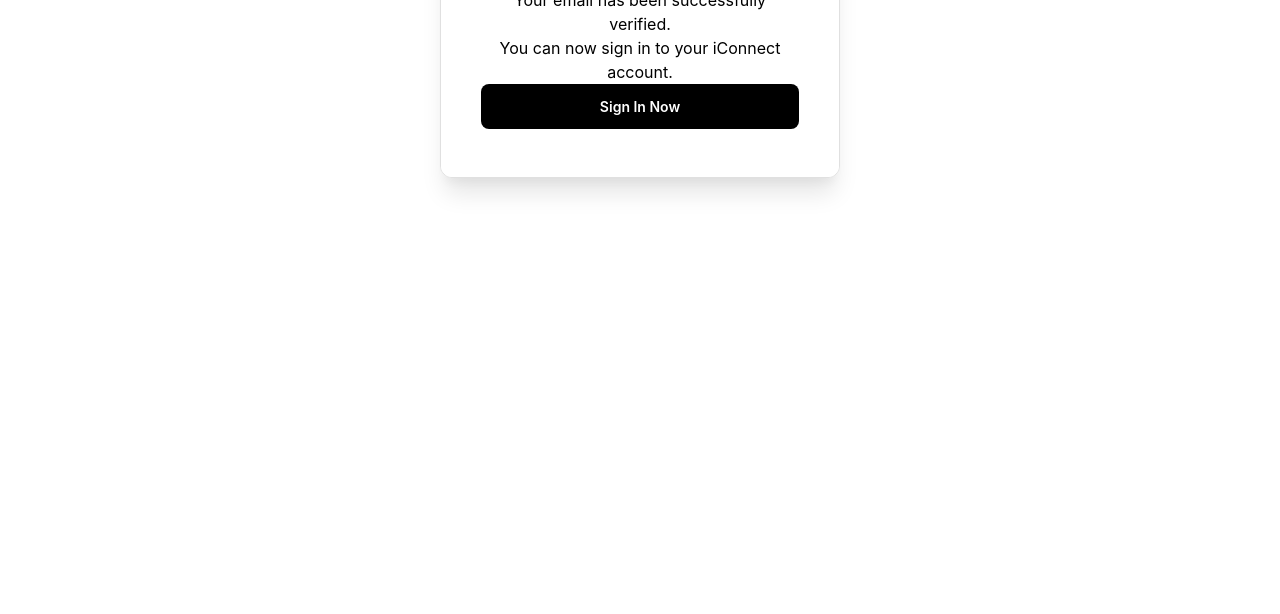
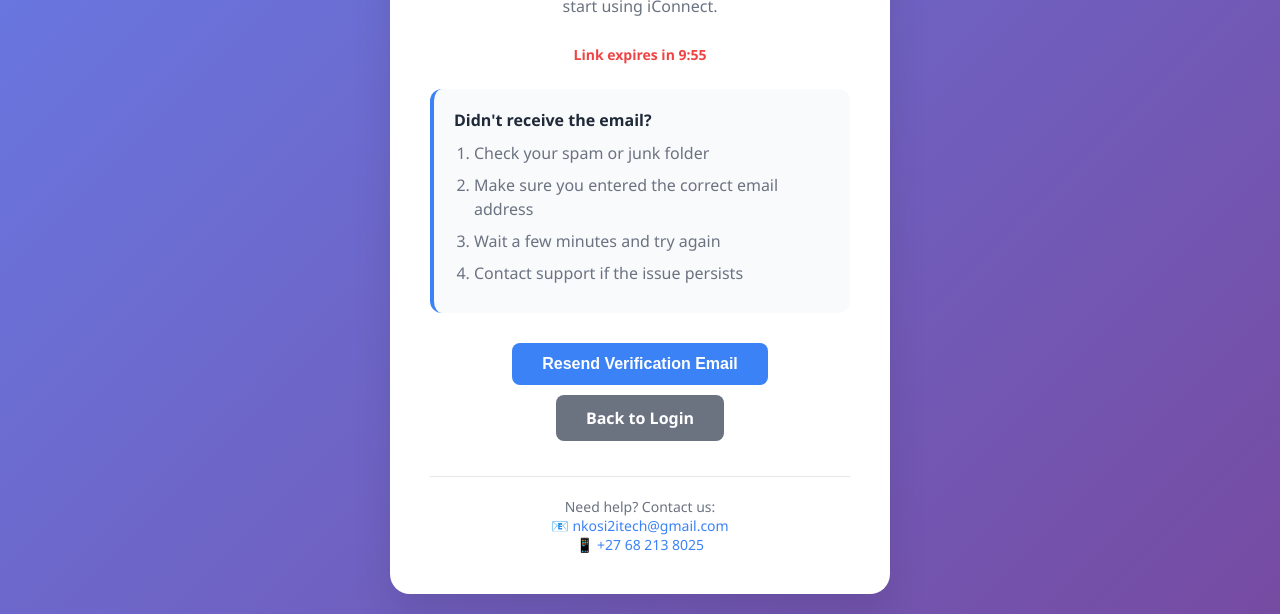
Before and after one commit to njabulo20104-hash/iConnect-auth, a website: page public/email-verified.html in a window 1280 px wide. Shown: the part 360-974 px from the top of the page. Before the commit the page ends 800 px from the top, so only its background shows below. Drawn offline with Linux system fonts and the light colour scheme.

Commit message:
Linked all files correcty

```diff
--- a/public/email-verified.html
+++ b/public/email-verified.html
@@ -1,23 +1,208 @@
 <!DOCTYPE html>
-<html>
+<html lang="en">
 <head>
-    <title>Email Verified - iConnect</title>
-    <link rel="stylesheet" href="style.css">
+    <meta charset="UTF-8">
+    <meta name="viewport" content="width=device-width, initial-scale=1.0">
+    <title>Email Verification Sent - iConnect</title>
+    <style>
+        * {
+            margin: 0;
+            padding: 0;
+            box-sizing: border-box;
+        }
+
+        body {
+            font-family: 'Segoe UI', Tahoma, Geneva, Verdana, sans-serif;
+            background: linear-gradient(135deg, #667eea 0%, #764ba2 100%);
+            min-height: 100vh;
+            display: flex;
+            align-items: center;
+            justify-content: center;
+            padding: 20px;
+        }
+
+        .verification-container {
+            background: white;
+            padding: 40px;
+            border-radius: 20px;
+            box-shadow: 0 20px 40px rgba(0,0,0,0.1);
+            text-align: center;
+            max-width: 500px;
+            width: 100%;
+        }
+
+        .icon {
+            font-size: 64px;
+            margin-bottom: 20px;
+        }
+
+        .success { color: #10b981; }
+        .warning { color: #f59e0b; }
+
+        h1 {
+            color: #1f2937;
+            margin-bottom: 15px;
+            font-size: 28px;
+        }
+
+        p {
+            color: #6b7280;
+            line-height: 1.6;
+            margin-bottom: 25px;
+            font-size: 16px;
+        }
+
+        .email-highlight {
+            color: #1f2937;
+            font-weight: 600;
+            background: #f3f4f6;
+            padding: 8px 12px;
+            border-radius: 8px;
+            display: inline-block;
+            margin: 10px 0;
+        }
+
+        .instructions {
+            background: #f8fafc;
+            padding: 20px;
+            border-radius: 12px;
+            border-left: 4px solid #3b82f6;
+            text-align: left;
+            margin: 25px 0;
+        }
+
+        .instructions h3 {
+            color: #1f2937;
+            margin-bottom: 10px;
+            font-size: 16px;
+        }
+
+        .instructions ol {
+            padding-left: 20px;
+            color: #6b7280;
+        }
+
+        .instructions li {
+            margin-bottom: 8px;
+            line-height: 1.5;
+        }
+
+        .btn {
+            background: #3b82f6;
+            color: white;
+            border: none;
+            padding: 12px 30px;
+            border-radius: 8px;
+            font-size: 16px;
+            font-weight: 600;
+            cursor: pointer;
+            transition: all 0.3s ease;
+            text-decoration: none;
+            display: inline-block;
+            margin: 5px;
+        }
+
+        .btn:hover {
+            background: #2563eb;
+            transform: translateY(-2px);
+        }
+
+        .btn-secondary {
+            background: #6b7280;
+        }
+
+        .btn-secondary:hover {
+            background: #4b5563;
+        }
+
+        .support-info {
+            margin-top: 30px;
+            padding-top: 20px;
+            border-top: 1px solid #e5e7eb;
+            color: #6b7280;
+            font-size: 14px;
+        }
+
+        .support-info a {
+            color: #3b82f6;
+            text-decoration: none;
+        }
+
+        .support-info a:hover {
+            text-decoration: underline;
+        }
+
+        .countdown {
+            font-size: 14px;
+            color: #ef4444;
+            font-weight: 600;
+            margin: 10px 0;
+        }
+    </style>
 </head>
 <body>
-    <div class="container">
-        <div class="login-wrapper">
-            <div class="form-panel">
-                <div class="form-container" style="text-align: center;">
-                    <h2>✅ Email Verified!</h2>
-                    <p>Your email has been successfully verified.</p>
-                    <p>You can now sign in to your iConnect account.</p>
-                    <a href="login.html" class="submit-btn" style="display: inline-block; text-decoration: none;">
-                        Sign In Now
-                    </a>
-                </div>
-            </div>
+    <div class="verification-container">
+        <div class="icon warning">📧</div>
+        <h1>Check Your Email</h1>
+        <p>We've sent a verification link to:</p>
+        <div class="email-highlight" id="user-email">your email address</div>
+        <p>Click the link in the email to verify your account and start using iConnect.</p>
+
+        <div class="countdown" id="countdown">Link expires in 10:00</div>
+
+        <div class="instructions">
+            <h3>Didn't receive the email?</h3>
+            <ol>
+                <li>Check your spam or junk folder</li>
+                <li>Make sure you entered the correct email address</li>
+                <li>Wait a few minutes and try again</li>
+                <li>Contact support if the issue persists</li>
+            </ol>
+        </div>
+
+        <button class="btn" onclick="resendVerification()">Resend Verification Email</button>
+        <a href="login.html" class="btn btn-secondary">Back to Login</a>
+
+        <div class="support-info">
+            Need help? Contact us:<br>
+            📧 <a href="mailto:nkosi2itech@gmail.com">nkosi2itech@gmail.com</a><br>
+            📱 <a href="https://wa.me/27682138025" target="_blank">+27 68 213 8025</a>
         </div>
     </div>
+
+    <script>
+        // Get user email from localStorage
+        const user = JSON.parse(localStorage.getItem('currentUser') || '{}');
+        if (user.email) {
+            document.getElementById('user-email').textContent = user.email;
+        }
+
+        // Countdown timer
+        let timeLeft = 600; // 10 minutes in seconds
+        const countdownElement = document.getElementById('countdown');
+
+        function updateCountdown() {
+            const minutes = Math.floor(timeLeft / 60);
+            const seconds = timeLeft % 60;
+            countdownElement.textContent = `Link expires in ${minutes}:${seconds.toString().padStart(2, '0')}`;
+
+            if (timeLeft > 0) {
+                timeLeft--;
+                setTimeout(updateCountdown, 1000);
+            } else {
+                countdownElement.textContent = "Verification link has expired";
+                countdownElement.style.color = "#ef4444";
+            }
+        }
+
+        updateCountdown();
+
+        function resendVerification() {
+            alert('Verification email has been resent! Please check your inbox.');
+            // Here you would typically call your resend verification function
+            timeLeft = 600; // Reset countdown
+            updateCountdown();
+        }
+    </script>
 </body>
 </html>
```
Also changed, not shown: public/login.html (+2 -2 lines), public/nkosi-it-logo.jpg (renamed from images/nkosi-it-logo.jpg), 1 other file.
